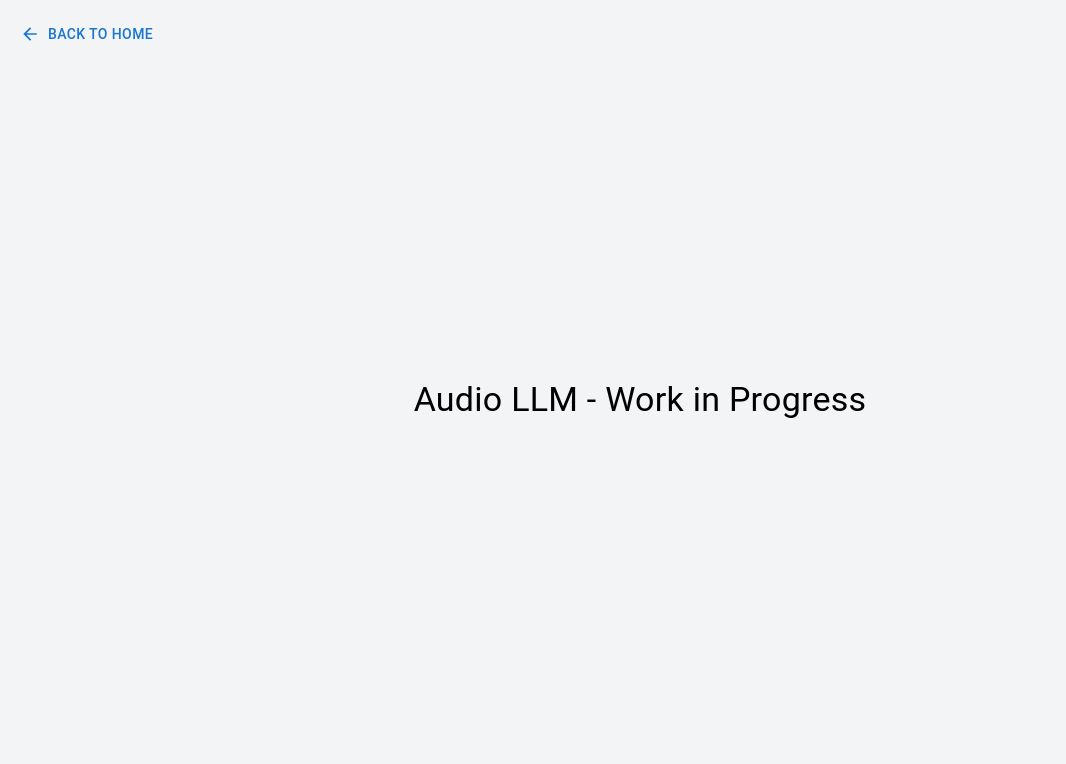
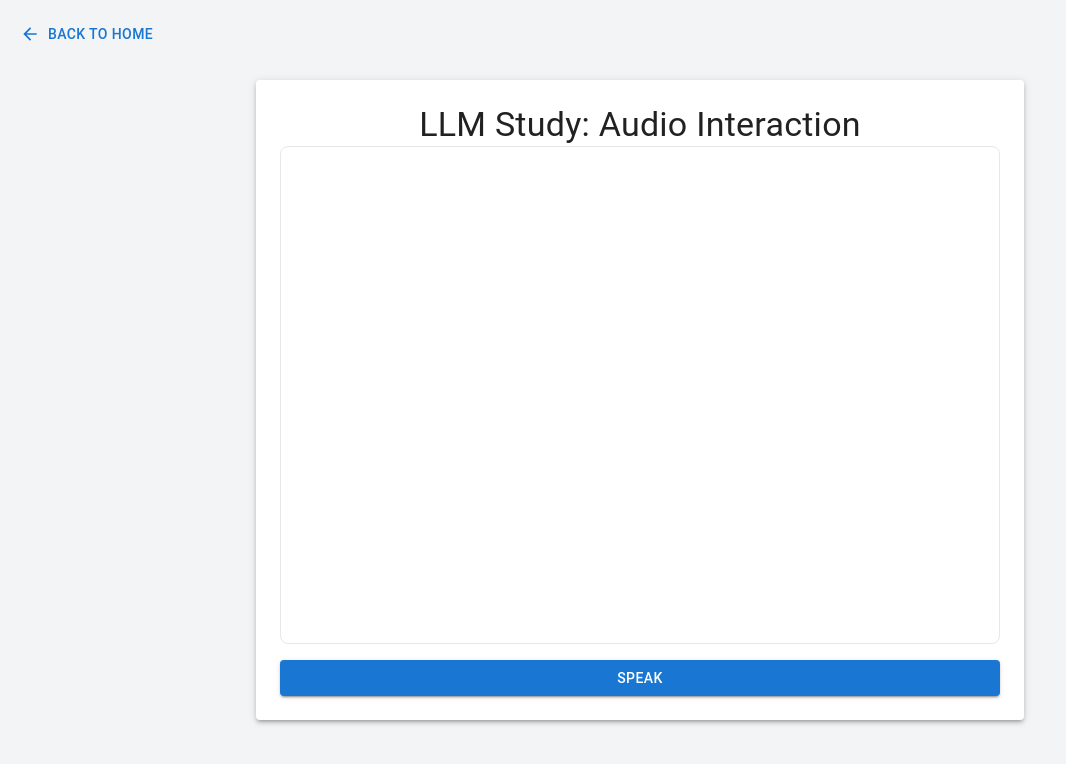
Before and after one commit to grxxce/trustme, a React (Create React App) app in the folder survey/frontend/: page /audio in a window 1280 px wide. Shown: the top 764 px of the page, without its empty margins (0-1066 px from the left). Built offline with nearby package versions, Linux system fonts and the light colour scheme.

Commit message:
integrated kamryn/grace initial code into main

```diff
--- a/survey/frontend/src/AudioLLM.js
+++ b/survey/frontend/src/AudioLLM.js
@@ -1,29 +1,120 @@
-import React from "react";
-import { Box, Typography, Button } from "@mui/material";
+import React, { useState, useEffect, useCallback } from "react";
+import {
+  Box,
+  Button,
+  Paper,
+  Typography,
+  CircularProgress,
+} from "@mui/material";
 import ArrowBackIcon from "@mui/icons-material/ArrowBack";
 import { useNavigate } from "react-router-dom";
+import axios from "axios";
 
 const AudioLLM = () => {
+  const [messages, setMessages] = useState([]);
+  const [loading, setLoading] = useState(false);
+  const [speechRecognition, setSpeechRecognition] = useState(null);
   const navigate = useNavigate();
 
+  const handleUserMessage = useCallback(async (message) => {
+    const userMessage = { sender: "user", text: message };
+    setMessages((prev) => [...prev, userMessage]);
+    setLoading(true);
+
+    try {
+      const response = await axios.post("http://localhost:5000/message", {
+        message: message,
+      });
+      const botMessage = { sender: "bot", text: response.data.reply };
+      setMessages((prev) => [...prev, botMessage]);
+      speak(botMessage.text);
+    } catch (error) {
+    } finally {
+      setLoading(false);
+    }
+  }, []);
+
+  useEffect(() => {
+    if ("SpeechRecognition" in window || "webkitSpeechRecognition" in window) {
+      const recognition = new (window.SpeechRecognition ||
+        window.webkitSpeechRecognition)();
+      recognition.lang = "en-US";
+      recognition.interimResults = false;
+
+      recognition.onresult = async (event) => {
+        const userMessage = event.results[0][0].transcript;
+        await handleUserMessage(userMessage);
+      };
+
+      setSpeechRecognition(recognition);
+    }
+  }, [handleUserMessage]);
+
+  const speak = (text) => {
+    const utterance = new SpeechSynthesisUtterance(text);
+    window.speechSynthesis.speak(utterance);
+  };
+
+  const startListening = () => {
+    if (speechRecognition) {
+      speechRecognition.start();
+    }
+  };
+
   return (
-    <Box className="min-h-screen flex flex-col bg-gray-100">
-      {/* Back to Home Button */}
+    <div className="App min-h-screen bg-gray-100 flex items-center justify-center h-screen overflow-hidden relative">
       <Box className="absolute top-4 left-4">
         <Button
           variant="text"
           color="primary"
-          onClick={() => navigate("/")} // Navigate back to home
+          onClick={() => navigate("/")}
           startIcon={<ArrowBackIcon />}
         >
           Back to Home
         </Button>
       </Box>
+      <Paper elevation={3} className="p-6 w-full max-w-screen-md h-[80vh] flex flex-col">
+        <Typography variant="h4" className="text-center mb-4">
+          LLM Study: Audio Interaction
+        </Typography>
 
-      <Box className="flex items-center justify-center flex-grow">
-        <Typography variant="h4">Audio LLM - Work in Progress</Typography>
-      </Box>
-    </Box>
+        <Box className="overflow-y-auto border p-4 rounded-lg flex-1 mb-4" id="chat-window">
+          {messages.map((msg, index) => (
+            <Box
+              key={index}
+              className={`mb-2 ${msg.sender === "user" ? "text-right" : "text-left"}`}
+            >
+              <Box
+                className={`inline-block max-w-[60%] p-2 rounded-lg ${
+                  msg.sender === "user"
+                    ? "bg-blue-500 text-white ml-auto"
+                    : "bg-gray-300 text-black"
+                }`}
+                style={{ width: 'auto' }}
+              >
+                <Typography variant="body2">
+                  {msg.text}
+                </Typography>
+              </Box>
+            </Box>
+          ))}
+          {loading && (
+            <Box display="flex" justifyContent="center" alignItems="center">
+              <CircularProgress size={24} />
+            </Box>
+          )}
+        </Box>
+
+        <Button
+          onClick={startListening}
+          variant="contained"
+          color="primary"
+          className="w-full py-2"
+        >
+          Speak
+        </Button>
+      </Paper>
+    </div>
   );
 };
 
```
Also changed, not shown: 1 other file (tests, documents, lock files or other folders).
